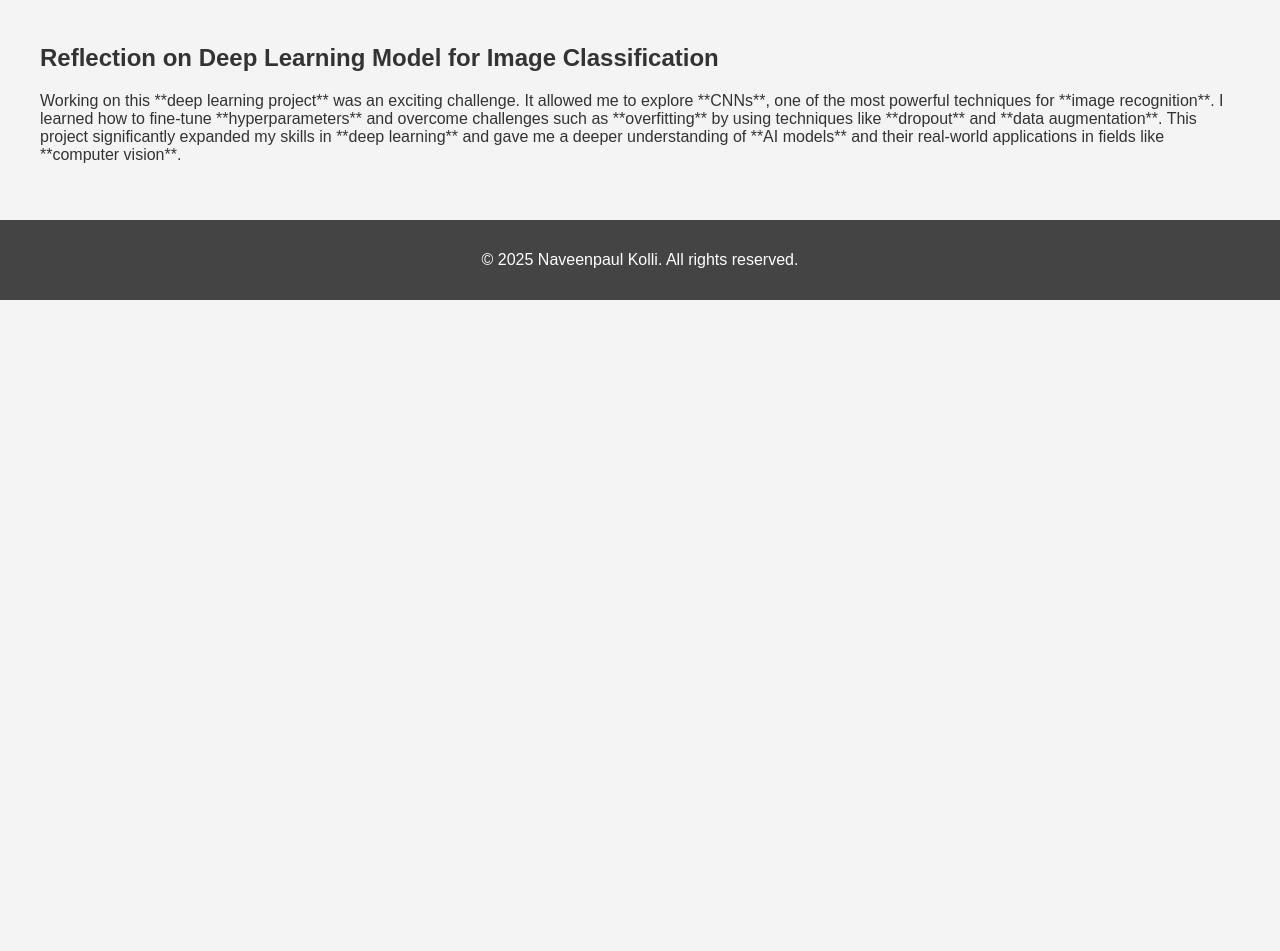
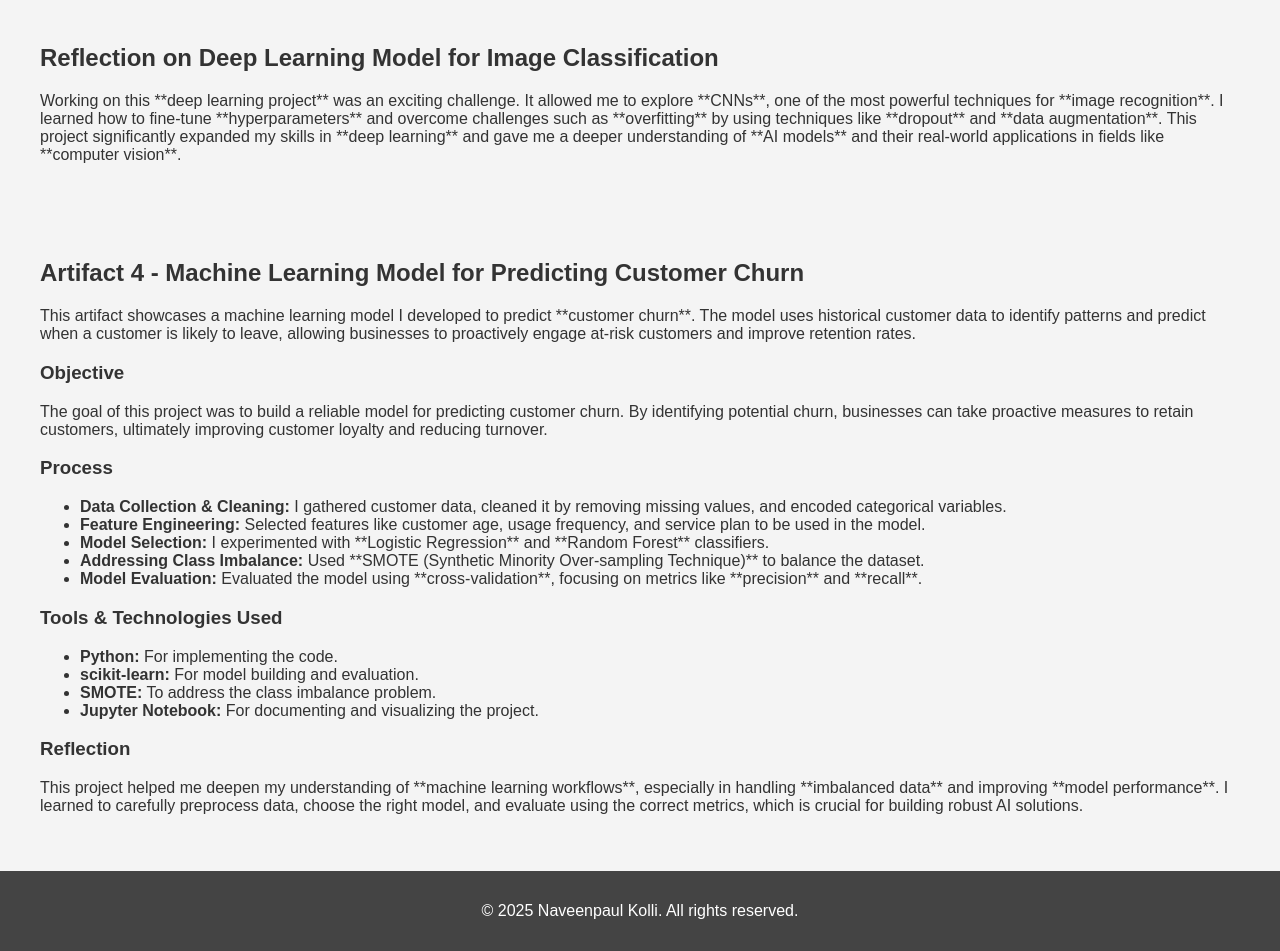
Before and after one commit to Naveenpaulkolli/portfolio2, a plain HTML site: page index.html in a window 1280 px wide. Shown: the part 1884-2835 px from the top of the page. Before the commit the page ends 2184 px from the top, so only its background shows below. Drawn offline with Linux system fonts and the light colour scheme.

Commit message:
Update index.html

```diff
--- a/index.html
+++ b/index.html
@@ -108,6 +108,34 @@
     <h2>Reflection on Deep Learning Model for Image Classification</h2>
     <p>Working on this **deep learning project** was an exciting challenge. It allowed me to explore **CNNs**, one of the most powerful techniques for **image recognition**. I learned how to fine-tune **hyperparameters** and overcome challenges such as **overfitting** by using techniques like **dropout** and **data augmentation**. This project significantly expanded my skills in **deep learning** and gave me a deeper understanding of **AI models** and their real-world applications in fields like **computer vision**.</p>
   </section>
+  <!-- Artifact 4 - Machine Learning Model for Predicting Customer Churn -->
+  <section>
+    <h2>Artifact 4 - Machine Learning Model for Predicting Customer Churn</h2>
+    <p>This artifact showcases a machine learning model I developed to predict **customer churn**. The model uses historical customer data to identify patterns and predict when a customer is likely to leave, allowing businesses to proactively engage at-risk customers and improve retention rates.</p>
+
+    <h3>Objective</h3>
+    <p>The goal of this project was to build a reliable model for predicting customer churn. By identifying potential churn, businesses can take proactive measures to retain customers, ultimately improving customer loyalty and reducing turnover.</p>
+
+    <h3>Process</h3>
+    <ul>
+      <li><strong>Data Collection & Cleaning:</strong> I gathered customer data, cleaned it by removing missing values, and encoded categorical variables.</li>
+      <li><strong>Feature Engineering:</strong> Selected features like customer age, usage frequency, and service plan to be used in the model.</li>
+      <li><strong>Model Selection:</strong> I experimented with **Logistic Regression** and **Random Forest** classifiers.</li>
+      <li><strong>Addressing Class Imbalance:</strong> Used **SMOTE (Synthetic Minority Over-sampling Technique)** to balance the dataset.</li>
+      <li><strong>Model Evaluation:</strong> Evaluated the model using **cross-validation**, focusing on metrics like **precision** and **recall**.</li>
+    </ul>
+
+    <h3>Tools & Technologies Used</h3>
+    <ul>
+      <li><strong>Python:</strong> For implementing the code.</li>
+      <li><strong>scikit-learn:</strong> For model building and evaluation.</li>
+      <li><strong>SMOTE:</strong> To address the class imbalance problem.</li>
+      <li><strong>Jupyter Notebook:</strong> For documenting and visualizing the project.</li>
+    </ul>
+
+    <h3>Reflection</h3>
+    <p>This project helped me deepen my understanding of **machine learning workflows**, especially in handling **imbalanced data** and improving **model performance**. I learned to carefully preprocess data, choose the right model, and evaluate using the correct metrics, which is crucial for building robust AI solutions.</p>
+  </section>
 
   <footer>
     <p>&copy; 2025 Naveenpaul Kolli. All rights reserved.</p>
```
